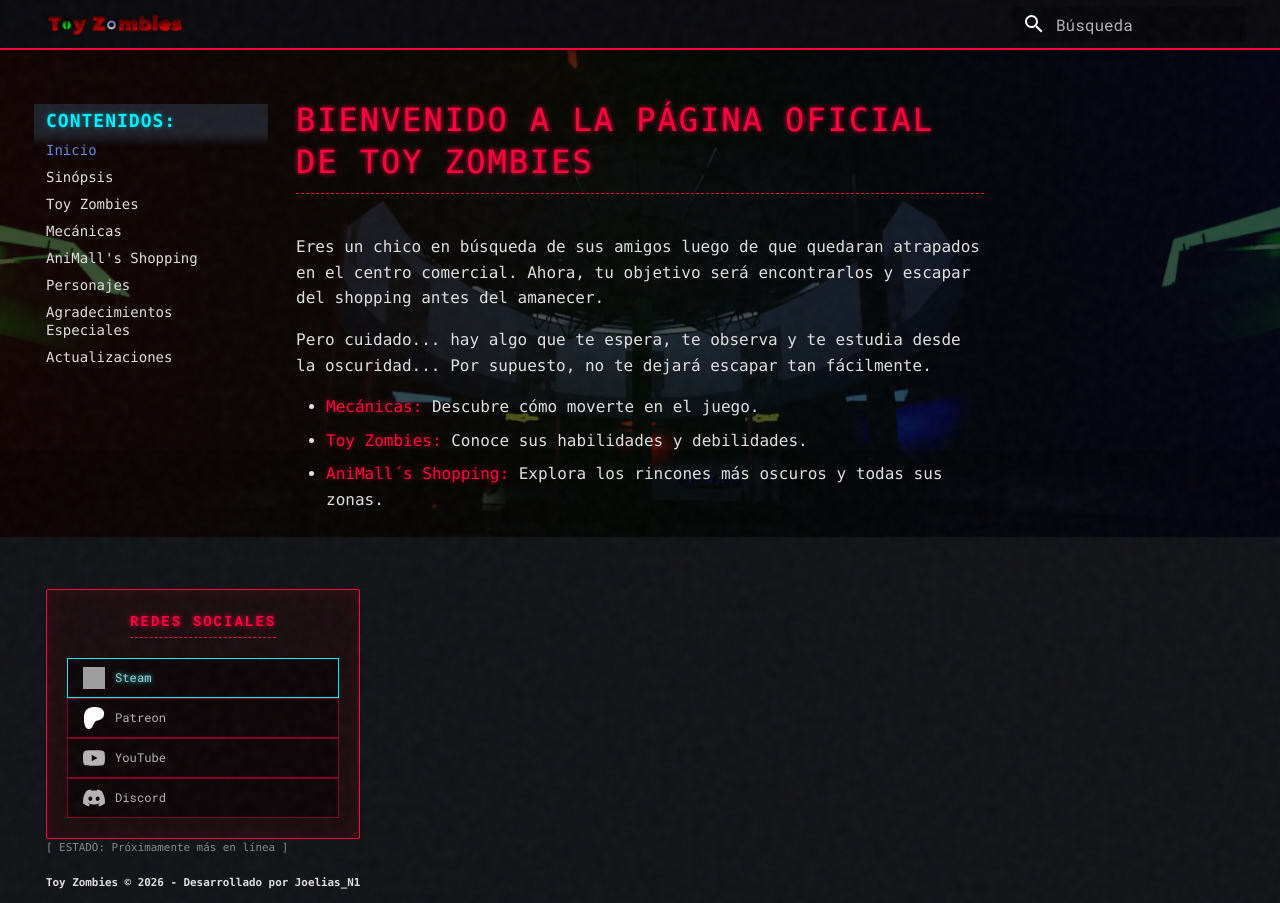
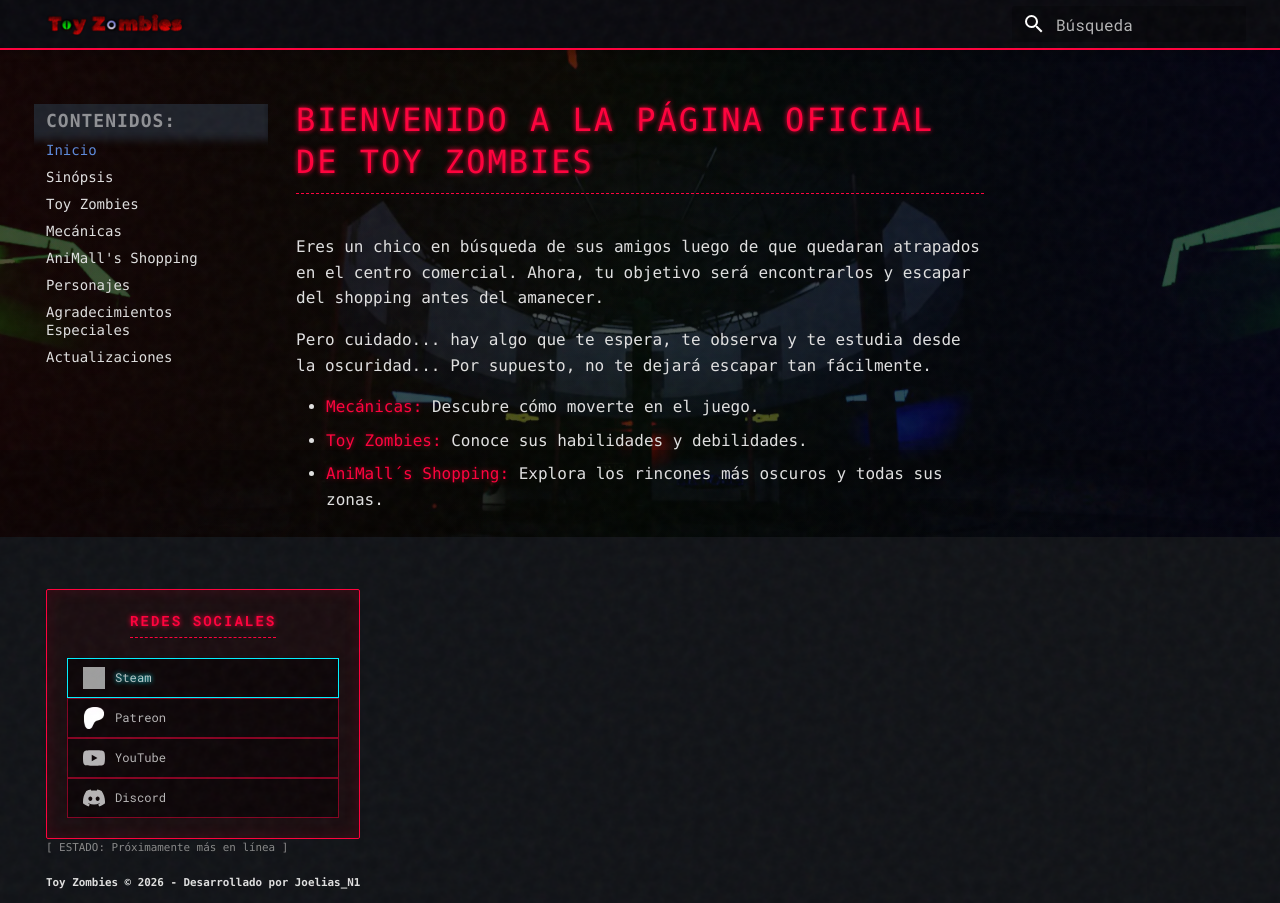
Before and after one commit to Hec-Thor-Tech/toy-zombies, an MkDocs documentation site: the page built from docs/index.md, in a window 1280 px wide. Built offline with MkDocs 1.6.1 and Material for MkDocs 9.7.7, drawn with Linux system fonts in a browser that asks for light colours; grey boxes are pictures that could not be loaded.

Commit message:
Actualizacion de la wiki

```diff
--- a/docs/stylesheets/extra.css
+++ b/docs/stylesheets/extra.css
@@ -145,13 +145,14 @@
 
 /* 2. Inyectamos nuestro nuevo título temático */
 .md-nav--primary > .md-nav__title::after {
-  content: "Contenidos:"; /* <-- Puedes cambiar este texto por el que más te guste */
-  font-size: 0.9rem !important; /* Restauramos un tamaño de letra legible */
-  color: #00f0ff !important; /* Le damos el color cian para que parezca un panel de control */
+  content: "CONTENIDOS:";
+  font-size: 0.9rem !important;
+  /* Usamos un blanco/gris con 50% de transparencia */
+  color: rgba(255, 255, 255, 0.5) !important;
   text-transform: uppercase;
   letter-spacing: 1px;
   font-weight: bold;
-  text-shadow: 0 0 5px rgba(0, 240, 255, 0.5); /* Brillo sutil */
+  text-shadow: none; /* Quitamos el brillo cian para hacerlo más sobrio */
   display: inline-block;
   margin-top: 5px;
 }
```
Also changed, not shown: site/stylesheets/extra.css.
